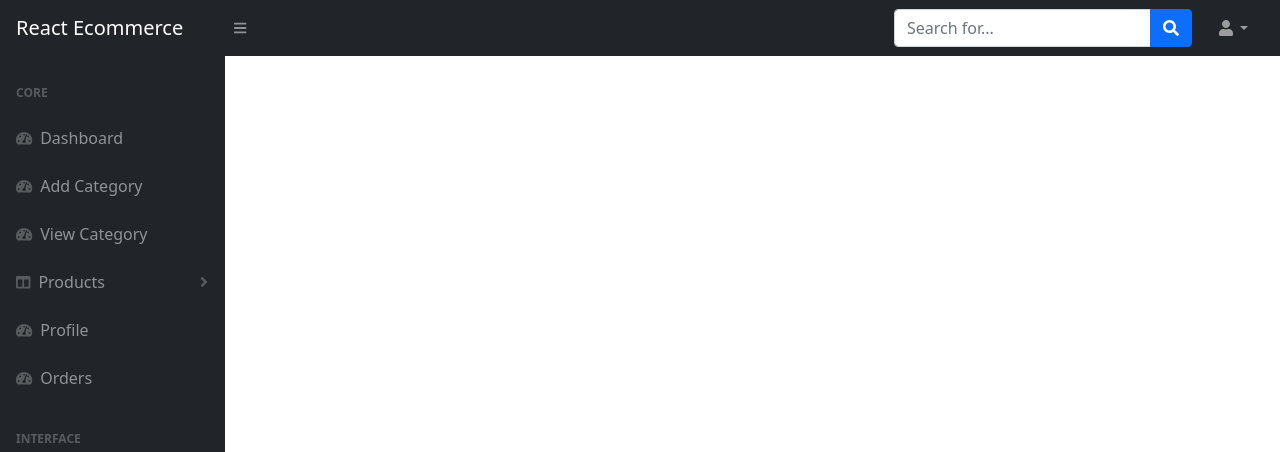
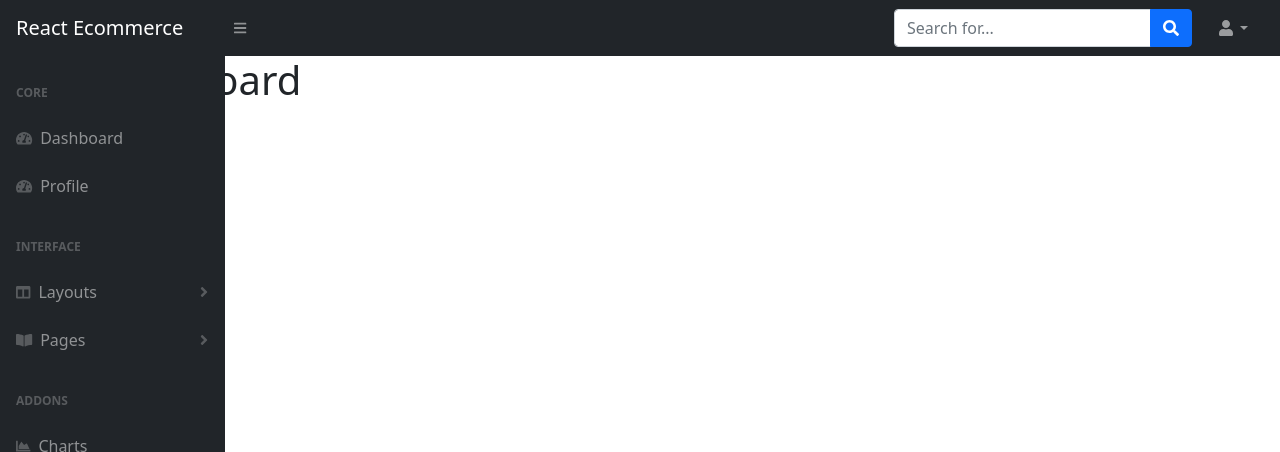
Before and after one commit to azizdevfull/laravel-react, a React (Create React App) app in the folder reactecom/: page /admin/dashboard in a window 1280 px wide. Shown: the top 452 px of the page. Built offline with nearby package versions, Linux system fonts and the light colour scheme.

Commit message:
completed admin dashboard

```diff
--- a/reactecom/package.json
+++ b/reactecom/package.json
@@ -8,7 +8,7 @@
     "@testing-library/user-event": "^13.5.0",
     "react": "^18.2.0",
     "react-dom": "^18.2.0",
-    "react-router-dom": "^6.5.0",
+    "react-router-dom": "^5.2.0",
     "react-scripts": "5.0.1",
     "web-vitals": "^2.1.4"
   },
--- a/reactecom/src/App.js
+++ b/reactecom/src/App.js
@@ -1,5 +1,8 @@
 import React from 'react';
 import {BrowserRouter as Router, Switch, Route} from 'react-router-dom';
+// import Dashboard from './components/admin/Dashboard';
+// import Profile from './components/admin/Profile';
+import Home from './components/frontend/Home';
 
 import MasterLayout from './layouts/admin/MasterLayout';
 
@@ -8,7 +11,10 @@ function App() {
     <div className="App">
       <Router>
         <Switch>
-          <Route path="/admin/dashboard" component={MasterLayout} />
+
+          <Route exact path="/" component={Home}/>
+          <Route path="/admin" name="Admin" render={(props) => <MasterLayout {...props} /> } />
+
         </Switch>
       </Router>
     </div>
--- /dev/null
+++ b/reactecom/src/components/admin/Dashboard.js
@@ -0,0 +1,9 @@
+import React from 'react';
+
+function Dashboard() {
+    return  (
+        <h1>I am Dashboard</h1>
+    )
+}
+
+export default Dashboard;
--- /dev/null
+++ b/reactecom/src/components/admin/Profile.js
@@ -0,0 +1,9 @@
+import React from 'react';
+
+function Profile() {
+    return  (
+        <h1>I am Profile</h1>
+    )
+}
+
+export default Profile;
--- /dev/null
+++ b/reactecom/src/components/frontend/Home.js
@@ -0,0 +1,11 @@
+import React from 'react';
+
+function Home() {
+    return  (
+        <div>
+            <h1>I am Home Page</h1>
+        </div>
+    )
+}
+
+export default Home;
--- a/reactecom/src/index.js
+++ b/reactecom/src/index.js
@@ -1,12 +1,15 @@
 import React from 'react';
 import ReactDOM from 'react-dom/client';
+import { BrowserRouter } from 'react-router-dom';
 import App from './App';
 import reportWebVitals from './reportWebVitals';
 
 const root = ReactDOM.createRoot(document.getElementById('root'));
 root.render(
   <React.StrictMode>
+    <BrowserRouter>
     <App />
+    </BrowserRouter>
   </React.StrictMode>
 );
 
--- a/reactecom/src/layouts/admin/MasterLayout.js
+++ b/reactecom/src/layouts/admin/MasterLayout.js
@@ -1,13 +1,17 @@
-import React from "react";
-
+import React from 'react';
+import {Switch, Route, Redirect} from 'react-router-dom';
 import '../../assets/admin/css/styles.css';
+// import 'bootstrap/dist/js/bootstrap.bundle.js';
 import '../../assets/admin/js/scripts';
 
-import Navbar from "./Navbar";
-import Sidebar from "./Sidebar";
-import Footer from "./Footer";
+import Navbar from './Navbar';
+import Sidebar from './Sidebar';
+import Footer from './Footer';
+
+import routes from '../../routes/routes';
 
 const MasterLayout = () => {
+
     return (
         <div className="sb-nav-fixed">
             <Navbar />
@@ -18,7 +22,27 @@ const MasterLayout = () => {
                 </div>
 
                 <div id="layoutSidenav_content">
+
                     <main>
+
+                        <Switch>
+                            {routes.map((route, idx) => {
+                                return (
+                                    route.component && (
+                                        <Route
+                                            key={idx}
+                                            path={route.path}
+                                            exact={route.exact}
+                                            name={route.name}
+                                            render={(props) => (
+                                                <route.component {...props} />
+                                            )}
+                                        />
+                                    )
+                                )
+                            })}
+                            <Redirect from="/admin" to="/admin/dashboard" />
+                        </Switch>
 
                     </main>
                     <Footer />
@@ -27,6 +51,7 @@ const MasterLayout = () => {
             </div>
         </div>
     );
-};
+
+}
 
 export default MasterLayout;
--- a/reactecom/src/layouts/admin/Sidebar.js
+++ b/reactecom/src/layouts/admin/Sidebar.js
@@ -7,43 +7,15 @@ const Sidebar = () => {
             <div className="sb-sidenav-menu">
                 <div className="nav">
                     <div className="sb-sidenav-menu-heading">Core</div>
-                    <Link className="nav-link" to="/admin/dashboard">
+                    <a className="nav-link" href="/admin/dashboard">
                         <div className="sb-nav-link-icon"><i className="fas fa-tachometer-alt"></i></div>
                         Dashboard
-                    </Link>
-                    <Link className="nav-link" to="/admin/add-category">
-                        <div className="sb-nav-link-icon"><i className="fas fa-tachometer-alt"></i></div>
-                        Add Category
-                    </Link>
-                    <Link className="nav-link" to="/admin/view-category">
-                        <div className="sb-nav-link-icon"><i className="fas fa-tachometer-alt"></i></div>
-                        View Category
-                    </Link>
+                    </a>
 
-
-                    <Link className="nav-link collapsed" to="#" data-bs-toggle="collapse" data-bs-target="#collapseProduct" aria-expanded="false" aria-controls="collapseProduct">
-                        <div className="sb-nav-link-icon"><i className="fas fa-columns"></i></div>
-                        Products
-                        <div className="sb-sidenav-collapse-arrow"><i className="fas fa-angle-down"></i></div>
-                    </Link>
-                    <div className="collapse" id="collapseProduct" aria-labelledby="headingOne" data-bs-parent="#sidenavAccordion">
-                        <nav className="sb-sidenav-menu-nested nav">
-                            <Link className="nav-link" to="/admin/add-product">Add Product</Link>
-                            <Link className="nav-link" to="/admin/view-product">View Product</Link>
-                        </nav>
-                    </div>
-
-
-                    <Link className="nav-link" to="/admin/profile">
+                    <a className="nav-link" href="/admin/profile">
                         <div className="sb-nav-link-icon"><i className="fas fa-tachometer-alt"></i></div>
                         Profile
-                    </Link>
-
-                    <Link className="nav-link" to="/admin/orders">
-                        <div className="sb-nav-link-icon"><i className="fas fa-tachometer-alt"></i></div>
-                        Orders
-                    </Link>
-
+                    </a>
                     <div className="sb-sidenav-menu-heading">Interface</div>
                     <Link className="nav-link collapsed" to="#" data-bs-toggle="collapse" data-bs-target="#collapseLayouts" aria-expanded="false" aria-controls="collapseLayouts">
                         <div className="sb-nav-link-icon"><i className="fas fa-columns"></i></div>
--- /dev/null
+++ b/reactecom/src/routes/routes.js
@@ -0,0 +1,11 @@
+import Dashboard from '../components/admin/Dashboard';
+import Profile from '../components/admin/Profile';
+
+
+const routes = [
+    { path: '/admin', exact: true, name: 'Admin' },
+    { path: '/admin/dashboard', exact: true, name: 'Dashboard', component: Dashboard },
+    { path: '/admin/profile', exact: true, name: 'Profile', component: Profile },
+];
+
+export default routes;
```
Also changed, not shown: reactecom/src/routes/Publicroutelist.js (added), 1 other file (tests, documents, lock files or other folders). Lines whose indentation alone changed are shown as unchanged.
